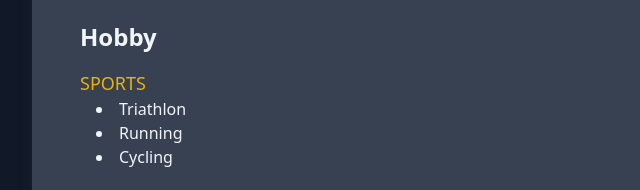
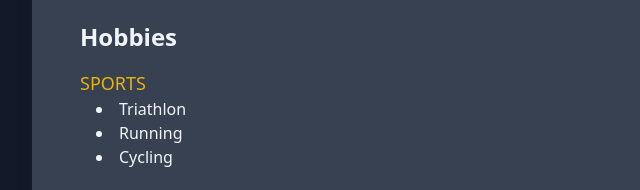
Before and after one commit to thiarly/profile-thiarly, a plain HTML site: page index.html in a window 1280 px wide. Shown: the part 903-1093 px from the top of the page, 224-864 px from the left. Drawn offline with Linux system fonts and the light colour scheme.

Commit message:
Update index.html

```diff
--- a/index.html
+++ b/index.html
@@ -83,7 +83,7 @@
                 </div>
             </div>
             <div class="mt-6">
-                <h2 class="font-semibold text-2xl mb-2">Hobby</h2>
+                <h2 class="font-semibold text-2xl mb-2">Hobbies</h2>
                 <div class="mt-4">
                     <h3 class="text-yellow-500 font-medium text-lg mt-1">
                         SPORTS
```
